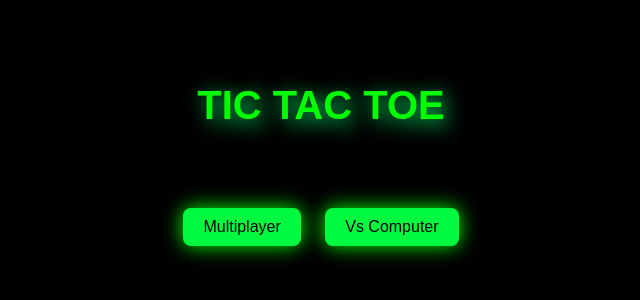
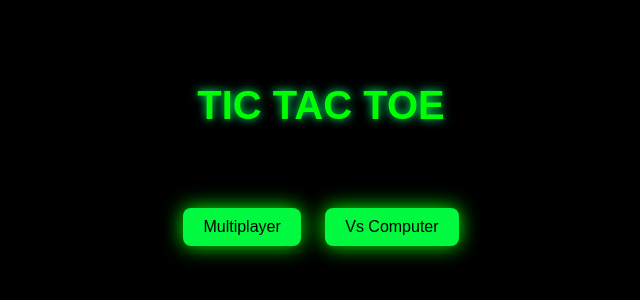
Before and after one commit to Lokesh-github07/TICTACTOE-game, a plain HTML site: page index.html in a window 1280 px wide. Shown: the part 244-544 px from the top of the page, without its empty margins (319-959 px from the left). Drawn offline with Linux system fonts and the light colour scheme.

Commit message:
Update style.css

```diff
--- a/style.css
+++ b/style.css
@@ -13,7 +13,7 @@ h1 {
     color: #00ff00;
     font-size: 2.5rem;
     margin-bottom: 20px;
-    text-shadow: #00ff73 5px 5px 20px;
+    text-shadow: #00ff73 0px 0px 10px;
 }
 
 #scoreboard {
```
